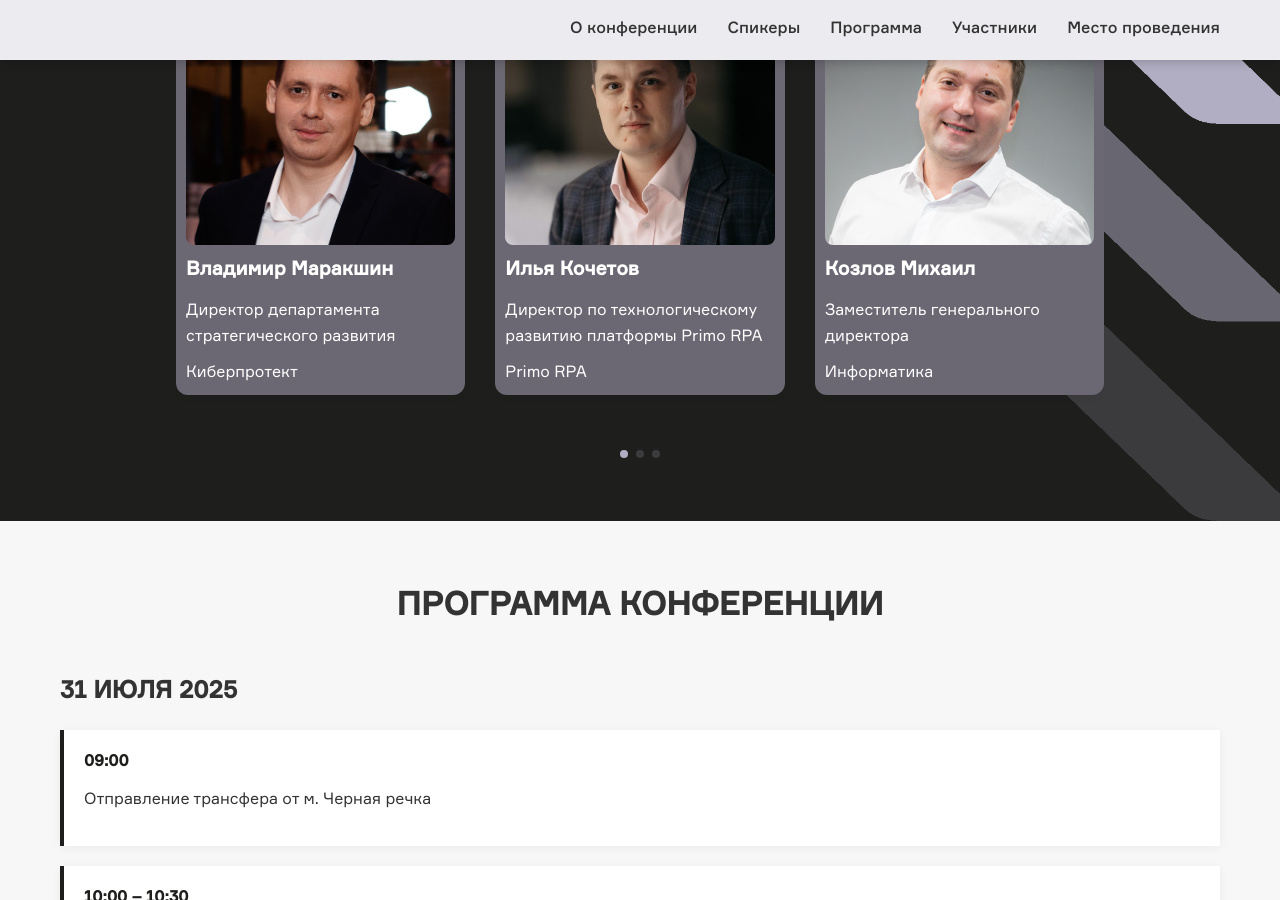
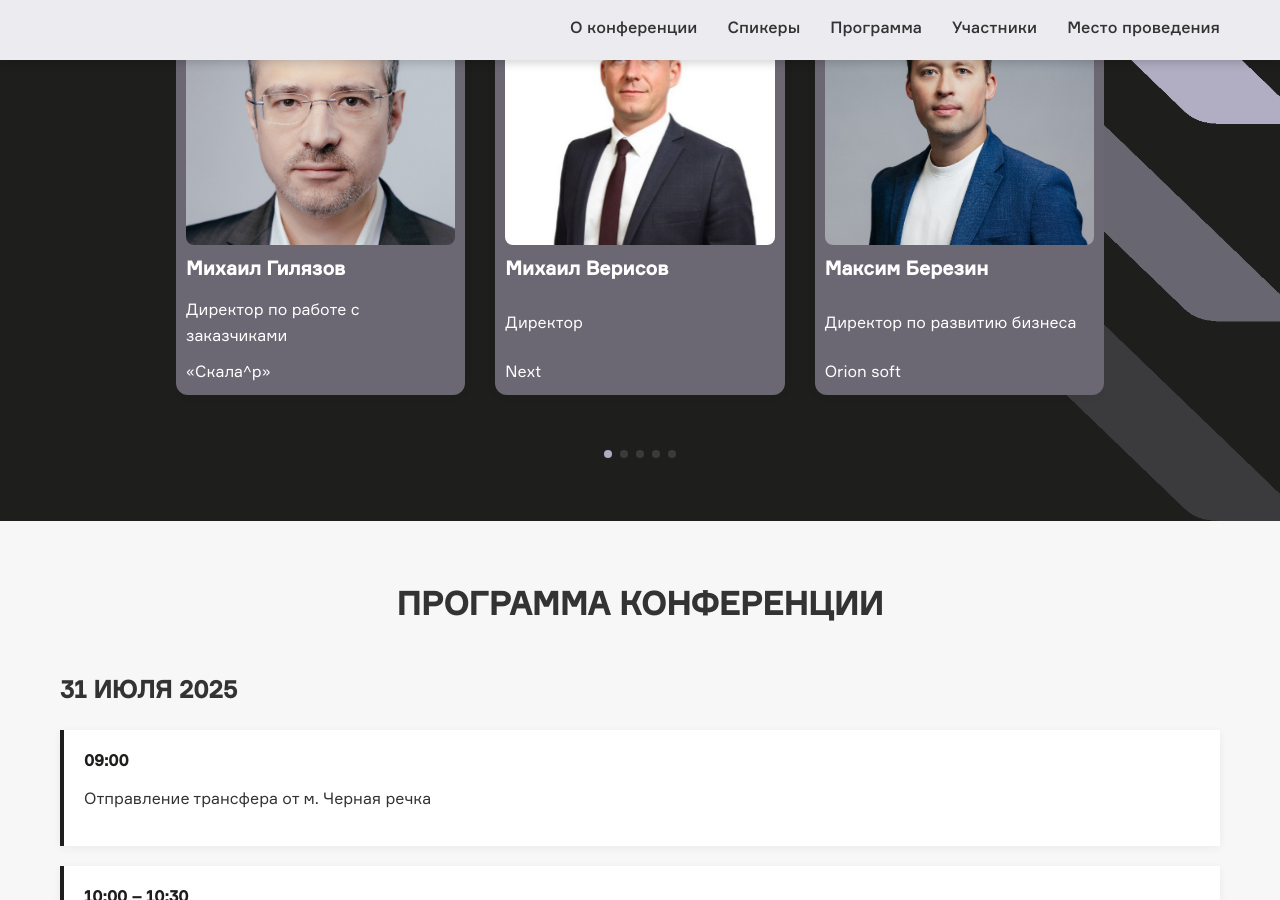
Before and after one commit to Thanatas42/it-conference, a Jekyll site: the page built from index.html, in a window 1280 px wide and 900 px high, scrolled down 1527 px. Built offline with Jekyll 4.4.1, drawn with Linux system fonts in a browser that asks for light colours.

Commit message:
feat: prod version

```diff
--- a/_data/speaker.yml
+++ b/_data/speaker.yml
@@ -1,24 +1,34 @@
+- name: Михаил Гилязов
+  src: ./images/Skala.jpg
+  details: Директор по работе с заказчиками
+  company: «Скала^р»
+
+- name: Михаил Верисов
+  src: ./images/Next.jpg
+  details: Директор
+  company: Next
+
+- name: Максим Березин
+  src: ./images/Orion_soft.jpg
+  details: Директор по развитию бизнеса
+  company: Orion soft
+
 - name: Владимир Маракшин
   src: ./images/cyber_marakshin.jpg
   details: Директор департамента стратегического развития
-  company: Киберпротект
+  company: «Киберпротект»
 
-- name: Илья Кочетов
-  src: ./images/8_Primo RPA.jpg
-  details: Директор по технологическому развитию платформы Primo RPA
-  company: Primo RPA
-
-- name: Козлов Михаил
+- name: Михаил Козлов
   src: ./images/inform_kozlov.jpg
   details: Заместитель генерального директора
-  company: Информатика
+  company: «Информатика»
 
 - name: Максим Губин
   src: ./images/12_visiology.jpg
   details: Руководитель центра компетенций и экспертизы
   company: Visiology
 
-- name: Дыбля Наталья
+- name: Наталья Дыбля
   src: ./images/setere_dybla.jpg
   details: Директор по продуктам
   company: SETERE Group
--- a/_includes/program.html
+++ b/_includes/program.html
@@ -53,35 +53,44 @@
 
                   <div class="speaker-item">
                     <div class="speaker-item-wrap">
+                       <!--<img src="./images/*******.jpg" alt="Спикер" class="speaker-photo">-->
                       <div class="speaker-info">
-                        <div class="speaker-name">«Аквариус»</div>
-                        <!-- Тема доклада
-                        <div class="speaker-topic">Опыт внедрения отечественных серверных решений</div>
-                        -->
+                        <!--<div class="speaker-name">****************</div>-->
+                        <div class="speaker-company">«Аквариус»</div>
+                        <!-- <div class="speaker-topic">«*************************»</div> -->
                       </div>
                     </div>
                   </div>
 
                   <div class="speaker-item">
                     <div class="speaker-item-wrap">
+                       <img src="./images/Skala.jpg" alt="Спикер" class="speaker-photo">
                       <div class="speaker-info">
-                        <div class="speaker-name">«Скала^р»</div>
+                        <div class="speaker-name">Михаил Гилязов</div>
+                        <div class="speaker-company">«Скала^р»</div>
+                        <!-- <div class="speaker-topic">«***************»</div> -->
                       </div>
                     </div>
                   </div>
 
                   <div class="speaker-item">
                     <div class="speaker-item-wrap">
+                      <img src="./images/yadro_logo_0.png" alt="Спикер" class="speaker-photo">
                       <div class="speaker-info">
-                        <div class="speaker-name">Yadro</div>
+                        <div class="speaker-name">Александр Ефанов</div>
+                        <div class="speaker-company">Yadro</div>
+                        <div class="speaker-topic">«YADRO: готовые решения для цифровой трансформации»</div>
                       </div>
                     </div>
                   </div>
 
                   <div class="speaker-item">
                     <div class="speaker-item-wrap">
+                       <!--<img src="./images/*******.jpg" alt="Спикер" class="speaker-photo">-->
                       <div class="speaker-info">
-                        <div class="speaker-name">Fplus</div>
+                         <!--<div class="speaker-name">****************</div>-->
+                        <div class="speaker-company">Fplus</div>
+                        <!-- <div class="speaker-topic">«***************»</div> -->
                       </div>
                     </div>
                   </div>
@@ -127,49 +136,72 @@
 
                   <div class="speaker-item">
                     <div class="speaker-item-wrap">
+                     <img src="./images/Aladdin.jpg" alt="Спикер" class="speaker-photo">
                       <div class="speaker-info">
-                        <div class="speaker-name">«Аладдин Р.Д.»</div>
+                        <div class="speaker-name">Дмитрий Шуралев</div>
+                        <div class="speaker-company">«Аладдин Р.Д.»</div>
                       </div>
                     </div>
 
                     <div class="speaker-item-wrap">
+                      <img src="./images/UCGIS.png" alt="Спикер" class="speaker-photo">
                       <div class="speaker-info">
-                        <div class="speaker-name">«УЦ ГИС»</div>
+                        <div class="speaker-name">Константин Логунов</div>
+                        <div class="speaker-company">«УЦ ГИС»</div>
+                       <!-- <div class="speaker-topic">«Тема доклада»</div> -->
                       </div>
                     </div>
                   </div>
 
                   <div class="speaker-item">
                     <div class="speaker-item-wrap">
+                      <img src="./images/primo_logo.png" alt="Спикер" class="speaker-photo"> <!-- Изменить фото!!!!!!!!!!-->
                       <div class="speaker-info">
-                        <div class="speaker-name">Primo RPA</div>
+                        <div class="speaker-name">Артём Виноградов</div>
+                        <div class="speaker-company">Primo RPA</div>
+
                       </div>
                     </div>
-
-                    <div class="speaker-item-wrap">
+                   <div class="speaker-item-wrap">
+                    <img src="./images/Next.jpg" alt="Спикер" class="speaker-photo">
                       <div class="speaker-info">
-                        <div class="speaker-name">Next</div>
+                        <div class="speaker-name">Михаил Верисов</div>
+                        <div class="speaker-company">Next</div>
+                       <div class="speaker-topic">«Роботы RPA: что это и как их успешно использовать в крупном бизнесе»</div>
                       </div>
                     </div>
                   </div>
 
                   <div class="speaker-item">
                     <div class="speaker-item-wrap">
+                       <img src="./images/cyber_marakshin.jpg" alt="Спикер" class="speaker-photo">
                       <div class="speaker-info">
-                        <div class="speaker-name">«Киберпротект»</div>
+                        <div class="speaker-name">Владимир Маракшин</div>
+                        <div class="speaker-company">«Киберпротект»</div>
+                       <div class="speaker-topic">«Построение масштабируемых инсталляций систем резервного копирования на базе Кибер Бэкап и Кибер Хранилище»</div>
                       </div>
                     </div>
                   </div>
 
                   <div class="speaker-item">
-                    <div class="speaker-info">
-                      <div class="speaker-name">«Информатика»</div>
+                    <div class="speaker-item-wrap">
+                       <img src="./images/inform_kozlov.jpg" alt="Спикер" class="speaker-photo">
+                      <div class="speaker-info">
+                        <div class="speaker-name">Михаил Козлов</div>
+                        <div class="speaker-company">«Информатика»</div>
+                       <!-- <div class="speaker-topic">«***************»</div> -->
+                      </div>
                     </div>
                   </div>
 
                   <div class="speaker-item">
-                    <div class="speaker-info">
-                      <div class="speaker-name">RuDesktop</div>
+                    <div class="speaker-item-wrap">
+                      <!--<img src="./images/*******.jpg" alt="Спикер" class="speaker-photo">-->
+                      <div class="speaker-info">
+                        <!--<div class="speaker-name">****************</div>-->
+                        <div class="speaker-company">RuDesktop</div>
+                        <!-- <div class="speaker-topic">«***************»</div> -->
+                      </div>
                     </div>
                   </div>
 
@@ -214,48 +246,66 @@
 
                   <div class="speaker-item">
                     <div class="speaker-item-wrap">
+                      <!--<img src="./images/*******.jpg" alt="Спикер" class="speaker-photo">-->
                       <div class="speaker-info">
-                        <div class="speaker-name">ITD Group</div>
+                        <!--<div class="speaker-name">****************</div>-->
+                        <div class="speaker-company">ITD Group</div>
+                        <!-- <div class="speaker-topic">«***************»</div> -->
+                      </div>
+                    </div>
+                  </div>
+
+                  <div class="speaker-item">
+                    <!--<img src="./images/*******.jpg" alt="Спикер" class="speaker-photo">-->
+                    <div class="speaker-item-wrap">
+                      <div class="speaker-info">
+                        <!--<div class="speaker-name">****************</div>-->
+                        <div class="speaker-company">«Графтех»</div>
+                        <!-- <div class="speaker-topic">«***************»</div> -->
+                      </div>
+                    </div>
+                  </div>
+
+                  <div class="speaker-item">
+                    <!--<img src="./images/*******.jpg" alt="Спикер" class="speaker-photo">-->
+                    <div class="speaker-item-wrap">
+                      <div class="speaker-info">
+                        <!--<div class="speaker-name">****************</div>-->
+                        <div class="speaker-company">«Базальт СПО»</div>
+                       <!-- <div class="speaker-topic">«***************»</div> -->
                       </div>
                     </div>
                   </div>
 
                   <div class="speaker-item">
                     <div class="speaker-item-wrap">
+                      <img src="./images/12_visiology.jpg" alt="Спикер" class="speaker-photo">
                       <div class="speaker-info">
-                        <div class="speaker-name">«Графтех»</div>
+                        <div class="speaker-name">Максим Губин</div>
+                        <div class="speaker-company">Visiology</div>
+                      <div class="speaker-topic">«Внедрение культуры data-driven управления. Пульт управления руководителя»</div>
                       </div>
                     </div>
                   </div>
 
                   <div class="speaker-item">
                     <div class="speaker-item-wrap">
+                      <img src="./images/setere_dybla.jpg" alt="Спикер" class="speaker-photo">
                       <div class="speaker-info">
-                        <div class="speaker-name">«Базальт СПО»</div>
+                        <div class="speaker-name">Наталья Дыбля</div>
+                        <div class="speaker-company">SETERE Group</div>
+                        <!--<div class="speaker-topic">«***********»</div> -->
                       </div>
                     </div>
                   </div>
 
                   <div class="speaker-item">
                     <div class="speaker-item-wrap">
+                      <img src="./images/Orion_soft.jpg" alt="Спикер" class="speaker-photo">
                       <div class="speaker-info">
-                        <div class="speaker-name">Visiology</div>
-                      </div>
-                    </div>
-                  </div>
-
-                  <div class="speaker-item">
-                    <div class="speaker-item-wrap">
-                      <div class="speaker-info">
-                        <div class="speaker-name">SETERE Group</div>
-                      </div>
-                    </div>
-                  </div>
-
-                  <div class="speaker-item">
-                    <div class="speaker-item-wrap">
-                      <div class="speaker-info">
-                        <div class="speaker-name">Orion soft</div>
+                        <div class="speaker-name">Максим Березин</div>
+                        <div class="speaker-company">Orion soft</div>
+                      <div class="speaker-topic">«Замещение импортозамещения и аналитика рынка ИТ-инфраструктуры 2024, тренды-2025»</div>
                       </div>
                     </div>
                   </div>
```
Also changed, not shown: images/Aladdin.jpg (added), images/Next.jpg (added), images/Orion_soft.jpg (added), images/Skala.jpg (added), images/inform_kozlov.jpg, images/primo_logo.png (added), images/yadro_logo.png (added), images/yadro_logo_0.png (added), 2 other files.
